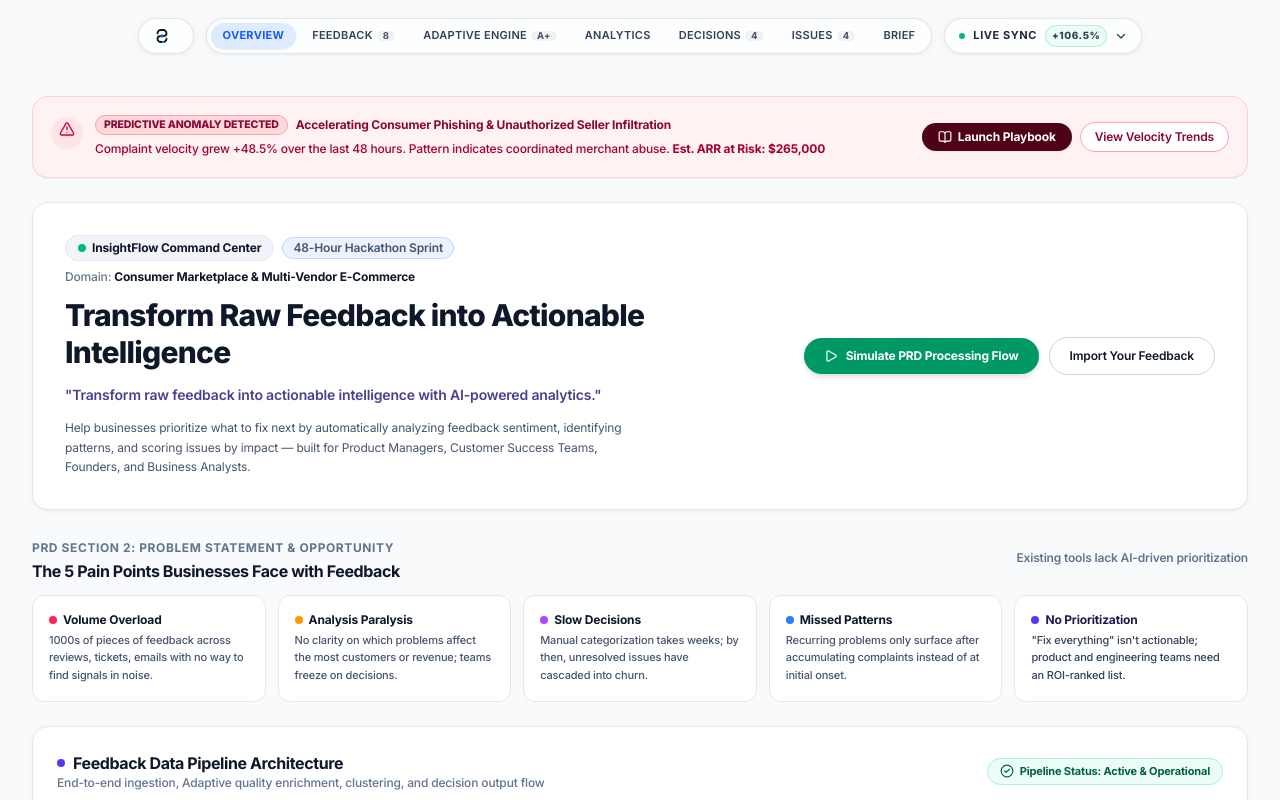
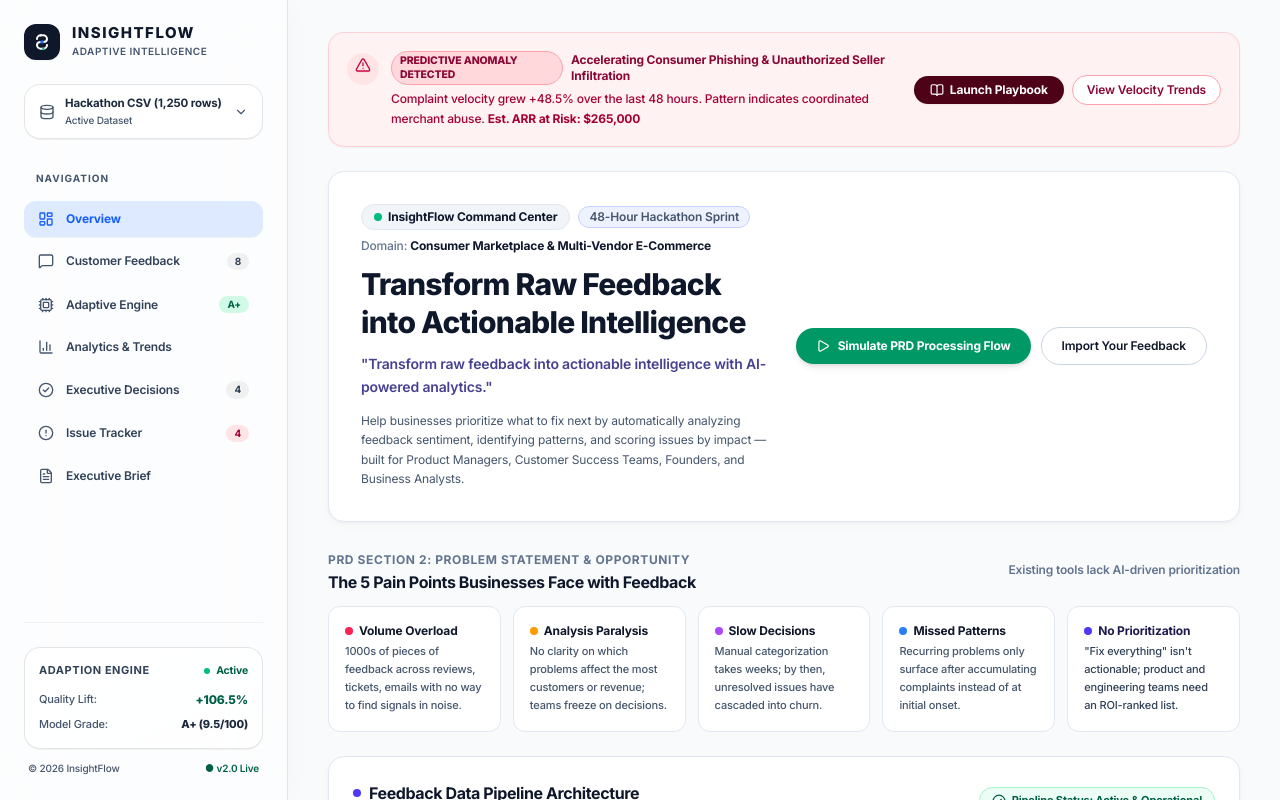
Before and after one commit to anshuvdebnath-cyber/BUILD-BATTLE-HACKATHON, a React (Vite) app: page / in a window 1280 px wide. Shown: the top 800 px of the page. Built offline with nearby package versions, Linux system fonts and the light colour scheme.

Commit message:
feat(ui): convert navigation to transparent glass left sidebar with proper spacing, padding, and responsive drawer

```diff
--- a/src/App.tsx
+++ b/src/App.tsx
@@ -14,12 +14,12 @@ const MainContent: React.FC = () => {
   const { activeTab } = useApp();
 
   return (
-    <div className="min-h-screen flex flex-col bg-[#f8fafc] text-[#0f172a] selection:bg-blue-500 selection:text-white">
-      {/* Floating 3-Island Header / Navbar (Exact Adaption Labs Style) */}
+    <div className="min-h-screen bg-[#f8fafc] text-[#0f172a] selection:bg-blue-500 selection:text-white flex flex-col md:pl-72">
+      {/* Transparent Left Sidebar with Responsive Mobile Header */}
       <Navbar />
 
-      {/* Main Content View Container with padding to clear the fixed floating navbar */}
-      <main className="flex-1 max-w-7xl w-full mx-auto px-4 sm:px-6 lg:px-8 pt-20 md:pt-24 pb-12">
+      {/* Main Content View Container with generous padding and spacing */}
+      <main className="flex-1 w-full max-w-7xl mx-auto px-4 sm:px-6 lg:px-10 pt-20 md:pt-8 pb-12">
         {activeTab === 'overview' && <OverviewView />}
         {activeTab === 'feedbacks' && <FeedbackView />}
         {activeTab === 'adaption-studio' && <AdaptionStudioView />}
@@ -29,7 +29,7 @@ const MainContent: React.FC = () => {
         {activeTab === 'executive-report' && <ExecutiveReportView />}
       </main>
 
-      {/* Full Adaption Labs-style Footer */}
+      {/* Clean Modern Footer */}
       <Footer />
     </div>
   );
--- a/src/components/layout/Navbar.tsx
+++ b/src/components/layout/Navbar.tsx
@@ -1,6 +1,19 @@
 import React, { useState } from 'react';
 import { useApp } from '../../context/AppContext';
 import { ActiveTab } from '../../types';
+import {
+  LayoutDashboard,
+  MessageSquare,
+  Cpu,
+  BarChart3,
+  CheckCircle2,
+  AlertCircle,
+  FileText,
+  Menu,
+  X,
+  Database,
+  ChevronDown
+} from 'lucide-react';
 
 export const Navbar: React.FC = () => {
   const {
@@ -13,50 +26,126 @@ export const Navbar: React.FC = () => {
     hasRunAdaption
   } = useApp();
 
-  const [datasetMenuOpen, setDatasetMenuOpen] = useState(false);
+  const [mobileMenuOpen, setMobileMenuOpen] = useState(false);
+  const [datasetDropdownOpen, setDatasetDropdownOpen] = useState(false);
   const unresolvedCount = recommendations.filter(r => r.status !== 'resolved').length;
 
-  const navItems: { id: ActiveTab; label: string; badge?: string | number }[] = [
-    { id: 'overview', label: 'Overview' },
-    { id: 'feedbacks', label: 'Feedback', badge: feedbacks.length },
+  const navItems: {
+    id: ActiveTab;
+    label: string;
+    icon: React.ReactNode;
+    badge?: string | number;
+    badgeColor?: string;
+  }[] = [
+    {
+      id: 'overview',
+      label: 'Overview',
+      icon: <LayoutDashboard className="w-4 h-4" />
+    },
+    {
+      id: 'feedbacks',
+      label: 'Customer Feedback',
+      icon: <MessageSquare className="w-4 h-4" />,
+      badge: feedbacks.length
+    },
     {
       id: 'adaption-studio',
       label: 'Adaptive Engine',
-      badge: hasRunAdaption ? qualityMetrics.adaptedGrade : undefined
+      icon: <Cpu className="w-4 h-4" />,
+      badge: hasRunAdaption ? qualityMetrics.adaptedGrade : 'Train',
+      badgeColor: hasRunAdaption ? 'bg-emerald-100 text-emerald-800' : 'bg-blue-100 text-blue-800'
     },
-    { id: 'analytics', label: 'Analytics' },
+    {
+      id: 'analytics',
+      label: 'Analytics & Trends',
+      icon: <BarChart3 className="w-4 h-4" />
+    },
     {
       id: 'recommendations',
-      label: 'Decisions',
+      label: 'Executive Decisions',
+      icon: <CheckCircle2 className="w-4 h-4" />,
       badge: recommendations.length
     },
     {
       id: 'tracker',
-      label: 'Issues',
-      badge: unresolvedCount > 0 ? unresolvedCount : undefined
+      label: 'Issue Tracker',
+      icon: <AlertCircle className="w-4 h-4" />,
+      badge: unresolvedCount > 0 ? unresolvedCount : undefined,
+      badgeColor: 'bg-rose-100 text-rose-800'
     },
-    { id: 'executive-report', label: 'Brief' },
+    {
+      id: 'executive-report',
+      label: 'Executive Brief',
+      icon: <FileText className="w-4 h-4" />
+    },
+  ];
+
+  const presets = [
+    { id: 'Build Battle 2026 (Official)', label: 'Hackathon CSV (1,250 rows)', note: 'E-commerce & SaaS mixed' },
+    { id: 'CloudScale SaaS', label: 'CloudScale B2B SaaS (500 rows)', note: 'DevOps & Enterprise cloud' },
+    { id: 'FinPay Banking', label: 'FinPay Banking (420 rows)', note: 'FinTech, compliance, transactions' }
   ];
 
   return (
-    <div className="fixed top-3 md:top-4 left-0 right-0 z-50 flex justify-center px-3 sm:px-6 pointer-events-none">
-      <header className="pointer-events-auto w-full max-w-7xl flex items-center justify-between xl:justify-center gap-2 sm:gap-3 overflow-x-auto no-scrollbar py-0.5">
+    <>
+      {/* ========================================================
+          MOBILE TOP BAR (Visible only on < md screens)
+          Transparent glass bar with logo, live status, and hamburger
+          ======================================================== */}
+      <div className="md:hidden fixed top-0 left-0 right-0 h-16 z-50 bg-white/60 backdrop-blur-2xl border-b border-black/10 px-4 flex items-center justify-between">
+        <div className="flex items-center gap-2.5">
+          <div className="w-7 h-7 rounded-lg bg-slate-900 text-white flex items-center justify-center">
+            <svg width="16" height="16" viewBox="0 0 24 24" fill="none" xmlns="http://www.w3.org/2000/svg">
+              <path d="M6 8.5C6 6.01472 8.01472 4 10.5 4H13.5C15.9853 4 18 6.01472 18 8.5C18 10.9853 15.9853 12 13.5 12H10.5C8.01472 12 6 13.0147 6 15.5C6 17.9853 8.01472 20 10.5 20H13.5C15.9853 20 18 17.9853 18 15.5" stroke="currentColor" strokeWidth="2.3" strokeLinecap="round" strokeLinejoin="round" />
+              <circle cx="12" cy="12" r="2.2" fill="#2563eb" />
+            </svg>
+          </div>
+          <span className="font-extrabold text-sm tracking-widest uppercase text-slate-900 font-sans">
+            INSIGHTFLOW
+          </span>
+        </div>
 
-        {/* Island 1: Adaption-Style Logo Pill with Hover-Expand Wordmark */}
+        <div className="flex items-center gap-2">
+          <div className="flex items-center gap-1.5 px-2.5 py-1 rounded-full bg-emerald-50 border border-emerald-200 text-[11px] font-bold text-emerald-800">
+            <span className="w-1.5 h-1.5 rounded-full bg-emerald-500 animate-pulse"></span>
+            <span>+{qualityMetrics.qualityLiftPercentage}%</span>
+          </div>
+
           <button
-          onClick={() => setActiveTab('overview')}
-          className="backdrop-blur-xl bg-white/70 hover:bg-white/90 text-slate-900 rounded-[120px] h-[36px] px-3.5 border border-black/10 flex items-center gap-2 group transition-all duration-300 hover:shadow-md cursor-pointer shadow-[0_2px_10px_rgba(0,0,0,0.05)] shrink-0"
-          title="InsightFlow Platform"
+            onClick={() => setMobileMenuOpen(!mobileMenuOpen)}
+            className="p-2 rounded-xl bg-white/80 border border-black/10 text-slate-800 hover:bg-slate-100 transition-colors"
+            aria-label="Toggle Navigation"
           >
-          {/* Custom Geometric Logo Icon */}
-          <div className="w-[18px] h-[18px] flex items-center justify-center shrink-0 text-slate-900 transition-transform duration-300 group-hover:scale-110">
-            <svg
-              width="18"
-              height="18"
-              viewBox="0 0 24 24"
-              fill="none"
-              xmlns="http://www.w3.org/2000/svg"
+            {mobileMenuOpen ? <X className="w-5 h-5" /> : <Menu className="w-5 h-5" />}
+          </button>
+        </div>
+      </div>
+
+      {/* Mobile Drawer Backdrop */}
+      {mobileMenuOpen && (
+        <div
+          onClick={() => setMobileMenuOpen(false)}
+          className="md:hidden fixed inset-0 z-40 bg-black/20 backdrop-blur-xs transition-opacity"
+        />
+      )}
+
+      {/* ========================================================
+          TRANSPARENT LEFT SIDEBAR (Desktop fixed, Mobile sliding drawer)
+          Proper space, padding, transparent glass, Adaption aesthetic
+          ======================================================== */}
+      <aside
+        className={`fixed top-0 bottom-0 left-0 z-50 w-72 h-screen flex flex-col justify-between
+          bg-white/60 backdrop-blur-2xl border-r border-black/10 shadow-[4px_0_24px_rgba(0,0,0,0.02)]
+          p-6 transition-transform duration-300 ease-in-out
+          ${mobileMenuOpen ? 'translate-x-0' : '-translate-x-full md:translate-x-0'}`}
       >
+        {/* Top: Brand Logo & Subtitle */}
+        <div className="flex flex-col gap-6">
+          <div className="flex items-center justify-between">
+            <div className="flex items-center gap-3">
+              {/* Bespoke Geometric Adaptive Loop Emblem */}
+              <div className="w-9 h-9 rounded-xl bg-slate-900 text-white flex items-center justify-center shadow-xs shrink-0">
+                <svg width="20" height="20" viewBox="0 0 24 24" fill="none" xmlns="http://www.w3.org/2000/svg">
                   <path
                     d="M6 8.5C6 6.01472 8.01472 4 10.5 4H13.5C15.9853 4 18 6.01472 18 8.5C18 10.9853 15.9853 12 13.5 12H10.5C8.01472 12 6 13.0147 6 15.5C6 17.9853 8.01472 20 10.5 20H13.5C15.9853 20 18 17.9853 18 15.5"
                     stroke="currentColor"
@@ -70,71 +159,56 @@ export const Navbar: React.FC = () => {
                 </svg>
               </div>
 
-          {/* Smooth hover reveal of wordmark */}
-          <span className="overflow-hidden max-w-0 group-hover:max-w-[140px] transition-all duration-300 ease-in-out whitespace-nowrap font-extrabold text-[11px] tracking-widest uppercase text-slate-900">
+              <div className="flex flex-col">
+                <span className="font-extrabold text-[15px] tracking-widest uppercase text-slate-900 font-sans leading-none">
                   INSIGHTFLOW
                 </span>
+                <span className="text-[10px] font-semibold text-slate-600 tracking-wider uppercase mt-1">
+                  Adaptive Intelligence
+                </span>
+              </div>
+            </div>
+
+            {/* Mobile close button inside drawer */}
+            <button
+              onClick={() => setMobileMenuOpen(false)}
+              className="md:hidden p-1.5 rounded-lg text-slate-600 hover:bg-black/5"
+            >
+              <X className="w-5 h-5" />
+            </button>
+          </div>
+
+          {/* Dataset Switcher Transparent Pill */}
+          <div className="relative">
+            <button
+              onClick={() => setDatasetDropdownOpen(!datasetDropdownOpen)}
+              className="w-full flex items-center justify-between px-3.5 py-2.5 rounded-2xl bg-white/70 hover:bg-white/90 border border-black/10 text-left transition-all shadow-2xs group cursor-pointer"
+            >
+              <div className="flex items-center gap-2.5 overflow-hidden">
+                <Database className="w-4 h-4 text-slate-600 shrink-0 group-hover:text-blue-600 transition-colors" />
+                <div className="flex flex-col truncate">
+                  <span className="text-[11.5px] font-bold text-slate-800 truncate">
+                    Hackathon CSV (1,250 rows)
+                  </span>
+                  <span className="text-[10px] text-slate-600 font-medium">
+                    Active Dataset
+                  </span>
+                </div>
+              </div>
+              <ChevronDown className={`w-3.5 h-3.5 text-slate-600 transition-transform ${datasetDropdownOpen ? 'rotate-180' : ''}`} />
             </button>
 
-        {/* Island 2: Floating Pill Center Nav Links */}
-        <nav className="rounded-[120px] p-1 bg-white/70 backdrop-blur-xl border border-black/10 flex items-center gap-0.5 sm:gap-1 shadow-[0_2px_10px_rgba(0,0,0,0.05)] shrink-0 overflow-x-auto no-scrollbar">
-          {navItems.map((item) => {
-            const isActive = activeTab === item.id;
-            return (
-              <button
-                key={item.id}
-                onClick={() => setActiveTab(item.id)}
-                className={`rounded-[16px] py-1 px-2.5 sm:px-3 uppercase text-[10.5px] sm:text-[11px] tracking-wide transition-all duration-200 cursor-pointer flex items-center gap-1 whitespace-nowrap shrink-0 ${
-                  isActive
-                    ? 'bg-blue-500/15 text-blue-600 font-bold shadow-2xs'
-                    : 'hover:bg-black/5 text-slate-700 hover:text-black font-semibold'
-                }`}
-              >
-                <span>{item.label}</span>
-                {item.badge !== undefined && (
-                  <span className={`text-[9.5px] font-bold px-1.5 py-0.2 rounded-full leading-none ${
-                    isActive ? 'bg-blue-600 text-white' : 'bg-black/5 text-slate-600'
-                  }`}>
-                    {item.badge}
-                  </span>
-                )}
-              </button>
-            );
-          })}
-        </nav>
-
-        {/* Island 3: Adaption-Style Action & Live Sync Pill */}
-        <div className="relative shrink-0">
-          <button
-            onClick={() => setDatasetMenuOpen(!datasetMenuOpen)}
-            className="rounded-[120px] h-[36px] px-3 sm:px-3.5 bg-white/70 hover:bg-white/90 backdrop-blur-xl border border-black/10 text-[10.5px] sm:text-[11px] font-bold uppercase tracking-wider flex items-center gap-1.5 sm:gap-2 text-slate-800 transition-all cursor-pointer shadow-[0_2px_10px_rgba(0,0,0,0.05)] hover:shadow-md"
-          >
-            <span className="w-1.5 h-1.5 rounded-full bg-emerald-500 animate-pulse"></span>
-            <span className="hidden sm:inline">LIVE SYNC</span>
-            <span className="text-[9.5px] sm:text-[10px] text-slate-700 font-extrabold bg-emerald-50 border border-emerald-200/80 px-1.5 py-0.5 rounded-full">
-              +{qualityMetrics.qualityLiftPercentage}%
-            </span>
-            <svg className="w-3 h-3 text-slate-700" fill="none" viewBox="0 0 24 24" stroke="currentColor">
-              <path strokeLinecap="round" strokeLinejoin="round" strokeWidth="2.5" d="M19 9l-7 7-7-7" />
-            </svg>
-          </button>
-
-          {/* Dataset Switcher Dropdown */}
-          {datasetMenuOpen && (
-            <div className="absolute right-0 mt-2 w-64 rounded-2xl bg-white/95 backdrop-blur-2xl border border-black/10 shadow-xl py-2 z-50 animate-in fade-in zoom-in-95 duration-150">
-              <div className="px-3 py-1.5 border-b border-black/5 text-[10px] font-bold uppercase tracking-wider text-slate-600">
-                Select Dataset Preset
+            {datasetDropdownOpen && (
+              <div className="absolute top-full left-0 right-0 mt-2 bg-white/95 backdrop-blur-2xl border border-black/10 rounded-2xl shadow-xl py-2 z-50 animate-in fade-in zoom-in-95 duration-150">
+                <div className="px-3 py-1 text-[10px] font-bold uppercase tracking-wider text-slate-600">
+                  Switch Active Preset
                 </div>
-              {[
-                { id: 'Build Battle 2026 (Official)', label: 'Hackathon CSV (1,250 rows)', note: 'E-commerce & SaaS mixed' },
-                { id: 'CloudScale SaaS', label: 'CloudScale B2B SaaS (500 rows)', note: 'DevOps & Enterprise cloud' },
-                { id: 'FinPay Banking', label: 'FinPay Banking (420 rows)', note: 'FinTech, compliance, transactions' }
-              ].map((preset) => (
+                {presets.map((preset) => (
                   <button
                     key={preset.id}
                     onClick={() => {
                       loadPreset(preset.id as any);
-                    setDatasetMenuOpen(false);
+                      setDatasetDropdownOpen(false);
                     }}
                     className="w-full text-left px-3 py-2 text-xs hover:bg-slate-100 transition-colors flex flex-col cursor-pointer"
                   >
@@ -146,7 +220,82 @@ export const Navbar: React.FC = () => {
             )}
           </div>
 
-      </header>
+          {/* Navigation Section with Generous Spacing and Padding */}
+          <nav className="flex flex-col gap-1.5 pt-2">
+            <div className="px-3 pb-2 text-[10px] font-bold uppercase tracking-widest text-slate-600">
+              Navigation
             </div>
+
+            {navItems.map((item) => {
+              const isActive = activeTab === item.id;
+              return (
+                <button
+                  key={item.id}
+                  onClick={() => {
+                    setActiveTab(item.id);
+                    setMobileMenuOpen(false);
+                  }}
+                  className={`w-full flex items-center justify-between px-3.5 py-2.5 rounded-xl text-xs transition-all duration-200 cursor-pointer text-left ${
+                    isActive
+                      ? 'bg-blue-500/15 text-blue-600 font-bold shadow-2xs'
+                      : 'text-slate-700 hover:text-black hover:bg-black/5 font-semibold'
+                  }`}
+                >
+                  <div className="flex items-center gap-3">
+                    <span className={isActive ? 'text-blue-600' : 'text-slate-600 group-hover:text-black'}>
+                      {item.icon}
+                    </span>
+                    <span>{item.label}</span>
+                  </div>
+
+                  {item.badge !== undefined && (
+                    <span className={`text-[10px] font-bold px-2 py-0.5 rounded-full ${
+                      item.badgeColor || (isActive ? 'bg-blue-600 text-white' : 'bg-black/5 text-slate-700')
+                    }`}>
+                      {item.badge}
+                    </span>
+                  )}
+                </button>
+              );
+            })}
+          </nav>
+        </div>
+
+        {/* Bottom Sidebar Card: Engine Status & Adaption Lift */}
+        <div className="pt-6 border-t border-black/5 flex flex-col gap-3">
+          <div className="rounded-2xl p-3.5 bg-gradient-to-br from-white/80 to-white/50 border border-black/10 shadow-2xs flex flex-col gap-2">
+            <div className="flex items-center justify-between">
+              <span className="text-[11px] font-bold uppercase tracking-wider text-slate-700">
+                Adaption Engine
+              </span>
+              <span className="flex items-center gap-1.5 text-[10.5px] font-bold text-emerald-800">
+                <span className="w-1.5 h-1.5 rounded-full bg-emerald-500 animate-pulse"></span>
+                <span>Active</span>
+              </span>
+            </div>
+
+            <div className="flex items-center justify-between pt-1">
+              <span className="text-[11px] text-slate-600 font-medium">Quality Lift:</span>
+              <span className="text-xs font-extrabold text-emerald-800">
+                +{qualityMetrics.qualityLiftPercentage}%
+              </span>
+            </div>
+
+            <div className="flex items-center justify-between text-[11px] text-slate-600 font-medium">
+              <span>Model Grade:</span>
+              <span className="font-extrabold text-slate-800">
+                {qualityMetrics.adaptedGrade} ({qualityMetrics.adaptedScore}/100)
+              </span>
+            </div>
+          </div>
+
+          <div className="flex items-center justify-between text-[10px] text-slate-600 font-medium px-1">
+            <span>© 2026 InsightFlow</span>
+            <span className="text-emerald-800 font-semibold">● v2.0 Live</span>
+          </div>
+        </div>
+
+      </aside>
+    </>
   );
 };
```
Lines whose indentation alone changed are shown as unchanged.
